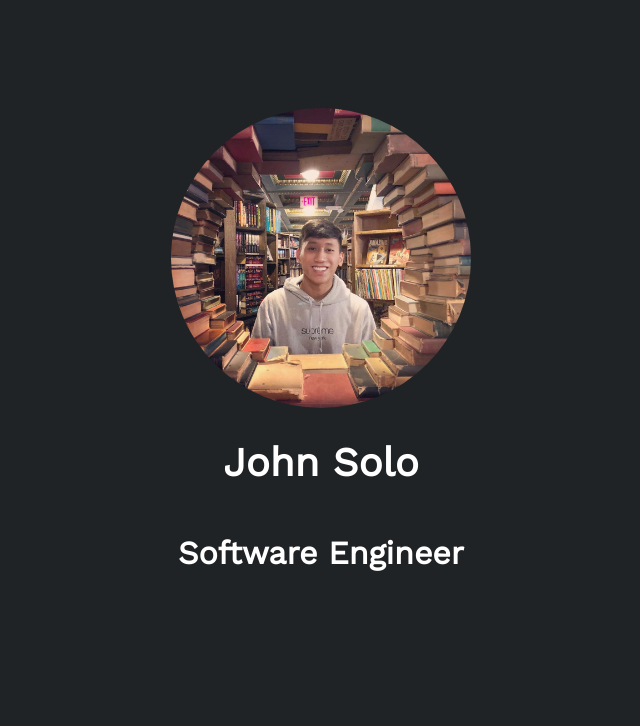
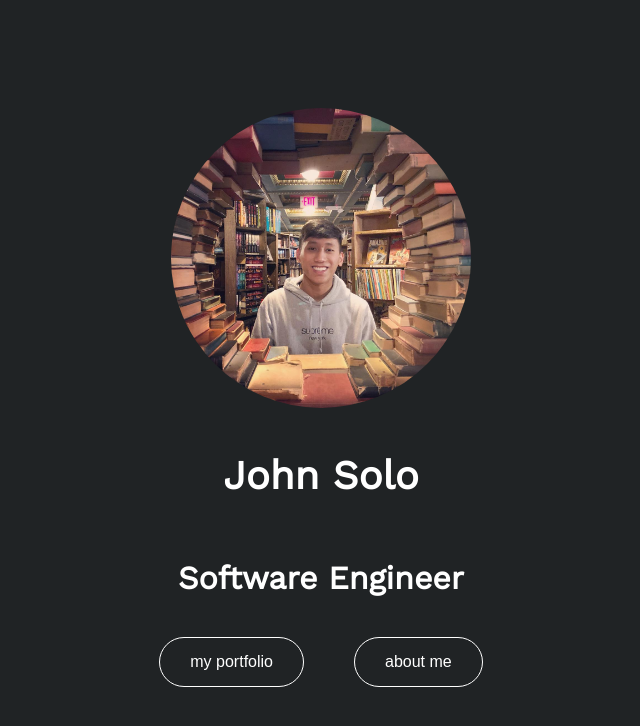
Before and after one commit to johnsolojoseph/johnsolojoseph.github.io, a React (Create React App) app: page / in a window 1280 px wide. Shown: the top 726 px of the page, without its empty margins (319-959 px from the left). Built offline with nearby package versions, Linux system fonts and the light colour scheme.

Commit message:
Styled and organized home page

```diff
--- a/src/components/Header.jsx
+++ b/src/components/Header.jsx
@@ -1,8 +1,12 @@
 import React from 'react';
 import PropTypes from 'prop-types';
 import '../styles/header.scss';
+import avatarUrl from '../assets/profile.jpg';
+
 import ProfilePic from './ProfilePic';
-import avatarUrl from '../assets/profile.jpg';
+import RoundedBtn from './RoundedBtn';
+
+
 
 function Header({name, title}){
     return(
@@ -10,6 +14,10 @@ function Header({name, title}){
             <ProfilePic avatarUrl={avatarUrl} alt="Self portrait of John in Last Bookstore" />
             <h1 className="name">{name}</h1>
             <h1 className="title">{title}</h1>
+            <div className="button-list">
+                <RoundedBtn text="my portfolio" />
+                <RoundedBtn text="about me" />
+            </div>
         </div>
 
     );
--- a/src/components/RoundedBtn.jsx
+++ b/src/components/RoundedBtn.jsx
@@ -0,0 +1,24 @@
+import React from 'react';
+import PropTypes from 'prop-types';
+import '../styles/rounded-btn.scss';
+
+function RoundedBtn({text, link}){
+    return(
+        <div className="rounded-btn">
+          <button type="button">
+              {text}
+          </button>
+        </div>
+    );
+}
+
+RoundedBtn.propTypes = {
+  text: PropTypes.string,
+  link: PropTypes.string,
+};
+RoundedBtn.defaultProps = {
+  text: "default",
+  link: "/",
+};
+
+export default RoundedBtn;
--- a/src/styles/header.scss
+++ b/src/styles/header.scss
@@ -3,9 +3,12 @@
     align-items: center;
     justify-content: center;
     flex-direction: column;
+    gap: 20px;
 
     & h1 {
         color: white;
+        margin: 20px;
+        text-align: center;
 
         &.name{
             font-size: 40px;
@@ -16,4 +19,22 @@
         }
     }
 
+    & .button-list{
+        display: inline-flex;
+        flex-wrap: wrap;
+        gap: 50px;
+    }
+
 }
+
+@media only screen and (max-width: 320px){
+    .title{
+        justify-content: center;
+    }
+
+    .button-list{
+        display: flex;
+        align-items: center;
+        justify-content: center;
+    }
+}
--- a/src/styles/rounded-btn.scss
+++ b/src/styles/rounded-btn.scss
@@ -0,0 +1,24 @@
+@import 'variables';
+
+.rounded-btn {
+    & button {
+        background-color: transparent;
+        color: white;
+        border-radius: 40px;
+        border: white solid 1px;
+        font-size: 16px;
+        padding: 15px 30px;
+        justify-content: space-between;
+        cursor: pointer;
+        outline: none;
+
+        &:hover{
+            background-color: white;
+            color: $base_color;
+        }
+
+
+    }
+
+
+}
```
Also changed, not shown: src/components/Home.jsx (added).
